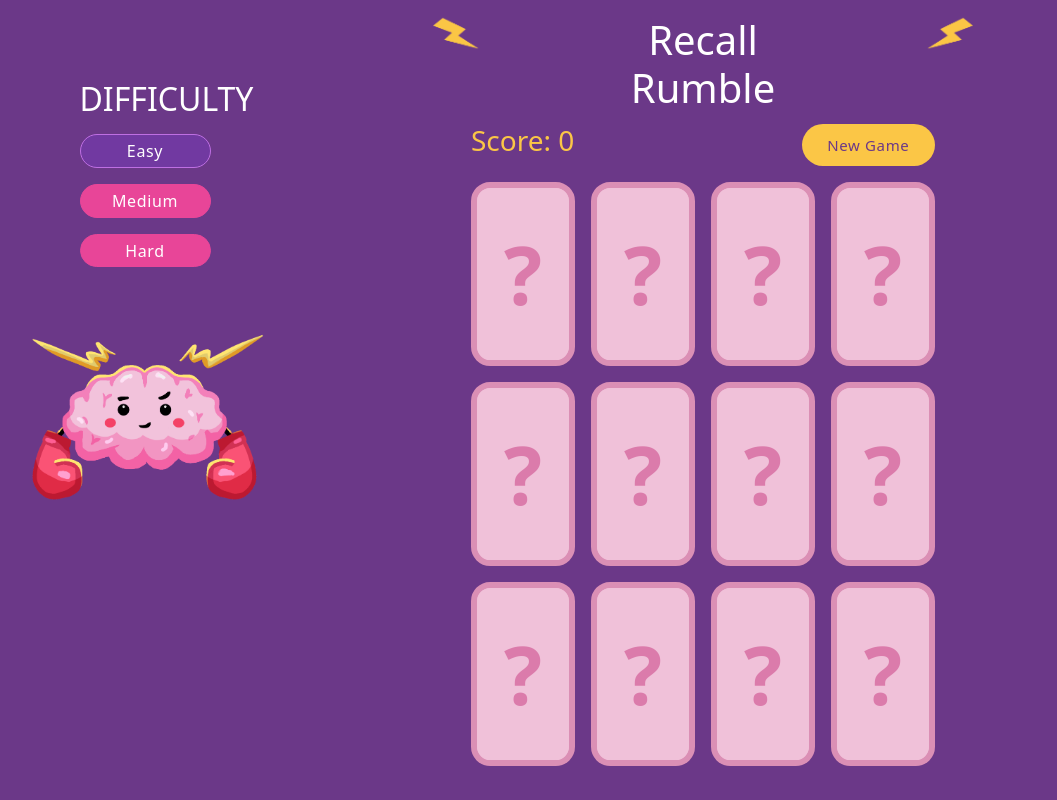
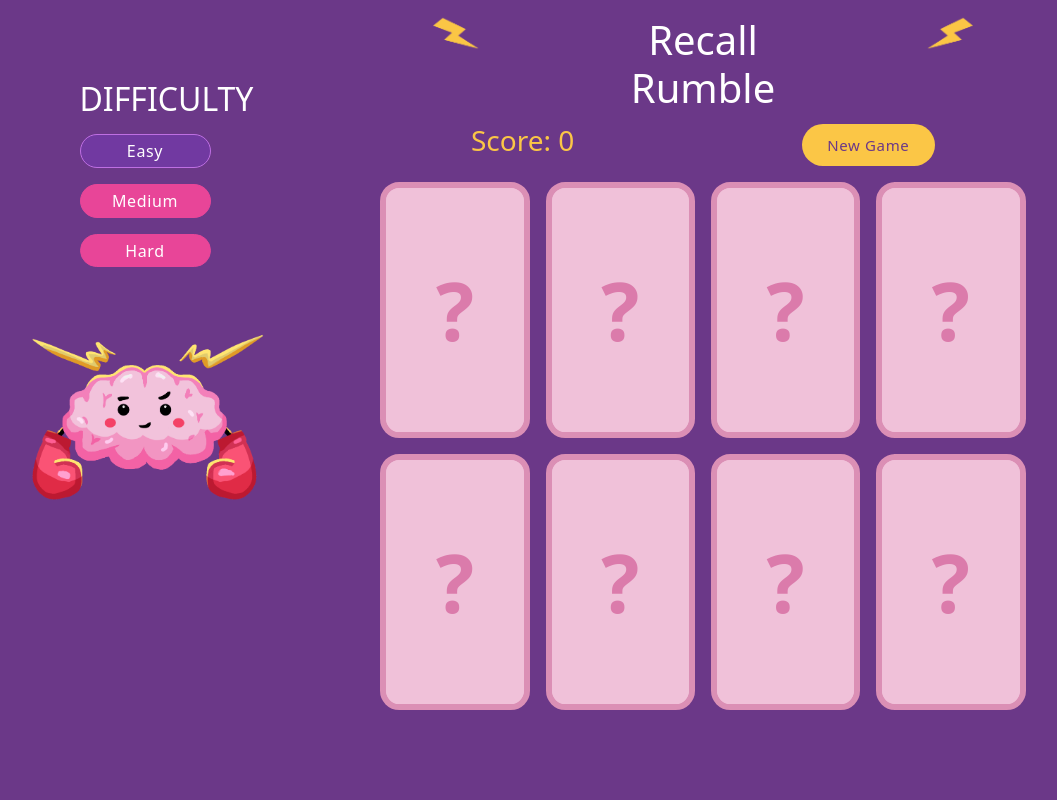
Before and after one commit to TaigaTi/Recall-Rumble, a plain HTML site: page index.html in a window 1280 px wide. Shown: the whole page, without its empty margins (123-1180 px from the left). Drawn offline with nearby package versions, Linux system fonts and the light colour scheme.

Commit message:
added game mode functionality and restructured code

```diff
--- /dev/null
+++ b/gameState.js
@@ -0,0 +1,74 @@
+// Pick a game mode
+function setGameMode(gameModes, gameMode, renderCards, resetScore) {
+  let modeButtons = [];
+
+  for (let mode of gameModes.keys()) {
+    modeButtons.push(document.getElementById(mode));
+  }
+
+  // Set the initial game mode
+  for (let button of modeButtons) {
+    if (button.id == gameMode) {
+      button.classList.add("current-game-mode");
+    }
+  }
+
+  // Check for game mode changes
+  for (let button of modeButtons) {
+    button.addEventListener("click", function () {
+      button.classList.add("current-game-mode");
+      resetScore();
+      printScore(0);
+      resetButtons(modeButtons, button);
+      gameMode = button.id;
+      renderCards(gameMode);
+    });
+  }
+  return gameMode;
+}
+
+// Start a new game
+function newGame(resetCards, gameMode, resetScore, renderCards) {
+  let newGame = document.getElementsByClassName("new-button");
+
+  newGame[0].addEventListener("click", function () {
+    resetCards();
+
+    // Reset score
+    let score = resetScore();
+    printScore(score);
+
+    // Remove old cards
+    setTimeout(function () {
+      renderCards(gameMode);
+    }, 500);
+  });
+}
+
+// Handle game over
+function gameOver(isGameOver, gameMode, gameModes) {
+  let faceUp = document.getElementsByClassName("card-flipped");
+
+  if (faceUp.length == gameModes.get(gameMode) && !isGameOver) {
+    setTimeout(function () {
+      alert("You win!");
+    }, 500);
+
+    isGameOver = true;
+  }
+}
+
+// Reset button colours if not selected
+function resetButtons(modeButtons, selected) {
+  for (let button of modeButtons) {
+    if (selected != button) {
+      button.classList.remove("current-game-mode");
+    }
+  }
+}
+
+// Output current score to the screen
+function printScore(score) {
+  let scoreDiv = document.getElementById("score").getElementsByTagName("h3");
+  scoreDiv[0].textContent = "Score: " + score;
+}
--- a/index.css
+++ b/index.css
@@ -128,12 +128,17 @@ font-weight: bolder;
 }
 
 .fruits {
-  width: 90%;
+  max-height: 99%;
+  max-width: 98%;
 }
 
 .current-game-mode {
   background-color: #7139a1;
   border: 1px solid rgb(190, 111, 226);
+}
+
+.board {
+  width: 95%;
 }
 
 @media only screen and (max-width: 600px) {
@@ -149,4 +154,9 @@ font-weight: bolder;
   .card {
     height: 17vh;
   }
+
+  .board {
+    width: auto;
+  }
+
 }
--- a/index.html
+++ b/index.html
@@ -12,6 +12,8 @@
     />
     <link rel="stylesheet" href="index.css" />
     <script src="index.js"></script>
+    <script src="renderModes.js"></script>
+    <script src="gameState.js"></script>
   </head>
 
   <body style="background-color: #6b3888">
@@ -98,7 +100,7 @@
 
             <!-- Score -->
             <div class="row pt-1">
-              <div class="col score" id = "score">
+              <div class="col score" id="score">
                 <h3>Score:</h3>
               </div>
               <div class="col d-flex justify-content-end">
@@ -106,117 +108,14 @@
               </div>
             </div>
 
-            <div class="container">
+            <div class="container d-flex justify-content-center">
               <!-- Board -->
               <div class="row board d-flex pt-3 justify-content-center">
-                <div class="col order-1 order-md-2">
-                  <!-- Row 1 -->
-                  <div class="row row1 d-flex justify-content-center">
-                    <div class="col-3 col-md-2 gb-3 gx-2 gx-md-3 mb-2 mb-md-3 text-center">
-                      <div class="card">
-                        <div class="card-inner">
-                          <div class="card-face card-front">?</div>
-
-                        </div>
-                      </div>
-                    </div>
-                    <div class="col-3 col-md-2 gb-3 gx-2 gx-md-3 mb-2 mb-md-3 text-center">
-                      <div class="card">
-                        <div class="card-inner">
-                          <div class="card-face card-front">?</div>
-
-                        </div>
-                      </div>
-                    </div>
-                    <div class="col-3 col-md-2 gb-3 gx-2 gx-md-3 mb-2 mb-md-3 text-center">
-                      <div class="card">
-                        <div class="card-inner">
-                          <div class="card-face card-front">?</div>
-
-                        </div>
-                      </div>
-                    </div>
-                    <div class="col-3 col-md-2 gb-3 gx-2 gx-md-3 mb-2 mb-md-3 text-center">
-                      <div class="card">
-                        <div class="card-inner">
-                          <div class="card-face card-front">?</div>
-
-                        </div>
-                      </div>
-                    </div>
-                  </div>
-
-                  <!-- Row 2 -->
-                  <div class="row row2 d-flex justify-content-center">
-                    <div class="col-3 col-md-2 gb-3 gx-2 gx-md-3 mb-2 mb-md-3 text-center">
-                      <div class="card">
-                        <div class="card-inner">
-                          <div class="card-face card-front">?</div>
-
-                        </div>
-                      </div>
-                    </div>
-                    <div class="col-3 col-md-2 gb-3 gx-2 gx-md-3 mb-2 mb-md-3 text-center">
-                      <div class="card">
-                        <div class="card-inner">
-                          <div class="card-face card-front">?</div>
-
-                        </div>
-                      </div>
-                    </div>
-                    <div class="col-3 col-md-2 gb-3 gx-2 gx-md-3 mb-2 mb-md-3 text-center">
-                      <div class="card">
-                        <div class="card-inner">
-                          <div class="card-face card-front">?</div>
-
-                        </div>
-                      </div>
-                    </div>
-                    <div class="col-3 col-md-2 gb-3 gx-2 gx-md-3 mb-2 mb-md-3 text-center">
-                      <div class="card">
-                        <div class="card-inner">
-                          <div class="card-face card-front">?</div>
-
-                        </div>
-                      </div>
-                    </div>
-                  </div>
-
-                  <!-- Row 3 -->
-                  <div class="row row3 d-flex justify-content-center">
-                    <div class="col-3 col-md-2 gb-3 gx-2 gx-md-3 mb-2 mb-md-3 text-center">
-                      <div class="card">
-                        <div class="card-inner">
-                          <div class="card-face card-front">?</div>
-
-                        </div>
-                      </div>
-                    </div>
-                    <div class="col-3 col-md-2 gb-3 gx-2 gx-md-3 mb-2 mb-md-3 text-center">
-                      <div class="card">
-                        <div class="card-inner">
-                          <div class="card-face card-front">?</div>
-
-                        </div>
-                      </div>
-                    </div>
-                    <div class="col-3 col-md-2 gb-3 gx-2 gx-md-3 mb-2 mb-md-3 text-center">
-                      <div class="card">
-                        <div class="card-inner">
-                          <div class="card-face card-front">?</div>
-
-                        </div>
-                      </div>
-                    </div>
-                    <div class="col-3 col-md-2 gb-3 gx-2 gx-md-3 mb-2 mb-md-3 text-center">
-                      <div class="card">
-                        <div class="card-inner">
-                          <div class="card-face card-front">?</div>
-
-                        </div>
-                      </div>
-                    </div>
-                  </div>
+                <div class="col card-rows order-1 order-md-2 d-flexjustify-content-center">
+                  <div class="row row1 d-flex justify-content-center"></div>
+                  <div class="row row2 d-flex justify-content-center"></div>
+                  <div class="row row3 d-flex justify-content-center"></div>
+                  <div class="row row4 d-flex justify-content-center"></div>
                 </div>
               </div>
             </div>
--- a/index.js
+++ b/index.js
@@ -1,65 +1,92 @@
 document.addEventListener("DOMContentLoaded", function () {
   let cards = document.getElementsByClassName("card");
+  let isMobile = window.innerWidth < 600 ? true : false;
+  let isGameOver = false;
+  let gameMode = "easy";
   let flipped = [];
   let score = 0;
-  let isGameOver = false;
-  let gameMode = "easy";
+
   const gameModes = new Map();
 
-  gameModes.set("easy", 9);
+  gameModes.set("easy", 8);
   gameModes.set("medium", 12);
   gameModes.set("hard", 16);
 
-  // Pick a game mode
-  function setGameMode() {
-    let modeButtons = [];
+  // Add event listener for window resize
+  window.addEventListener("resize", function () {
+     isMobile = window.innerWidth < 600 ? true : false;
+  });
 
-    for (let mode of gameModes.keys()) {
-      modeButtons.push(document.getElementById(mode));
-    }
-
-    // Set the initial game mode
-    for (let button of modeButtons) {
-      if (button.id == gameMode) {
-        button.classList.add("current-game-mode");
-      }
-    }
-
-    // Check for game mode changes
-    for (let button of modeButtons) {
-      button.addEventListener("click", function () {
-        button.classList.add("current-game-mode");
-        resetButtons(modeButtons, button);
-        gameMode = button.id;
-        renderCards();
-      });
+  function removeEventListeners() {
+    for (let card of cards) {
+      card.removeEventListener("click", flipCard);
     }
   }
 
-  // Reset button colours if not selected
-  function resetButtons(modeButtons, selected) {
-    for (let button of modeButtons) {
-      if (selected != button) {
-        button.classList.remove("current-game-mode");
-      }
-    }
-  }
-
-  function renderCards() {
+  function renderCards(gameMode) {
     let numberOfCards = gameModes.get(gameMode);
 
-    numberOfCards ? console.log(numberOfCards) : console.log("no number set");
-  }
+    let container = document.querySelector(".card-rows");
+    let cardRows = [];
+    let numberOfRows = 2;
 
-  // Output current score to the screen
-  function printScore() {
-    let scoreDiv = document.getElementById("score").getElementsByTagName("h3");
-    scoreDiv[0].textContent = "Score: " + score;
+    gameMode == "easy" ? (numberOfRows = 2) : "";
+    gameMode == "medium" ? (numberOfRows = 3) : "";
+    gameMode == "hard" ? (numberOfRows = 4) : "";
+
+    let numberOfCols = numberOfCards / numberOfRows;
+
+    // Remove existing cards
+    container.innerHTML = "";
+    removeEventListeners();
+
+    for (let i = 0; i < numberOfRows; i++) {
+      cardRows[i] = document.createElement("div");
+
+      // Create new cards based on the selected game mode
+      for (let j = 0; j < numberOfCols; j++) {
+        let cardColumn = document.createElement("div");
+
+        let card = document.createElement("div");
+        card.classList.add("card");
+
+        let cardInner = document.createElement("div");
+        cardInner.classList.add("card-inner");
+
+        let cardFront = document.createElement("div");
+        cardFront.classList.add("card-face", "card-front");
+        cardFront.textContent = "?";
+
+        cardInner.appendChild(cardFront);
+        card.appendChild(cardInner);
+        cardColumn.appendChild(card);
+        cardRows[i].appendChild(cardColumn);
+        container.appendChild(cardRows[i]);
+
+        // Add column styles depending on game mode
+        gameMode == "easy" ? renderEasy(cardColumn, card, isMobile) : "";
+        gameMode == "medium" ? renderMedium(cardColumn, card, isMobile) : "";
+        gameMode == "hard" ? renderHard(cardColumn, card, isMobile) : "";
+      }
+      renderRows(cardRows[i]);
+    }
+
+    // Populate the board with new card images
+    populateBoard(gameModes.get(gameMode));
+
+    let fruits = document.getElementsByClassName("fruits");
+    for (let fruit of fruits) {
+      gameMode == "hard" ? fruit.style.margin = "-1vw 0vw 0vw 0vw": "";
+      gameMode == "hard" && isMobile ? fruit.style.margin = "-10vw 0vw 0vw 0vw": "";
+    }
+
+    // Re-add event listeners for flipping cards
+    flipCard(gameMode);
   }
 
   // Populate the back of the cards with images
-  function populateBoard() {
-    let cardsFront = document.getElementsByClassName("card-inner");
+  function populateBoard(numberOfCards) {
+    let cards = document.getElementsByClassName("card-inner");
     let images = [
       "images/apple.png",
       "images/banana.png",
@@ -67,11 +94,15 @@ document.addEventListener("DOMContentLoaded", function () {
       "images/grapes.png",
       "images/orange.png",
       "images/watermelon.png",
+      "images/pineapple.png",
+      "images/strawberry.png",
     ];
+
+    images = images.slice(0, numberOfCards / 2);
 
     let imageCounts = {};
 
-    for (let card of cardsFront) {
+    for (let card of cards) {
       let img = document.createElement("img");
       let randomImage = getRandomImage(images, imageCounts);
 
@@ -99,7 +130,7 @@ document.addEventListener("DOMContentLoaded", function () {
   }
 
   // Flip a card when selected
-  function flipCard() {
+  function flipCard(gameMode) {
     for (let card of cards) {
       card.addEventListener("click", function () {
         // Flip a card if chosen
@@ -115,7 +146,7 @@ document.addEventListener("DOMContentLoaded", function () {
           if (score > 0) {
             score -= 1;
           }
-          printScore();
+          printScore(score);
 
           setTimeout(function () {
             card1.classList.remove("card-flipped");
@@ -128,7 +159,7 @@ document.addEventListener("DOMContentLoaded", function () {
           const card1 = flipped[0];
           const card2 = flipped[1];
           score += 5;
-          printScore();
+          printScore(score);
 
           card1.removeEventListener("click", flipCard);
           card2.removeEventListener("click", flipCard);
@@ -139,7 +170,7 @@ document.addEventListener("DOMContentLoaded", function () {
           flipped.length = 0;
         }
 
-        gameOver();
+        gameOver(isGameOver, gameMode, gameModes);
       });
     }
   }
@@ -165,48 +196,14 @@ document.addEventListener("DOMContentLoaded", function () {
     }
   }
 
-  function newGame() {
-    let newGame = document.getElementsByClassName("new-button");
-    let cards = document.getElementsByClassName("card-inner");
-
-    newGame[0].addEventListener("click", function () {
-      resetCards();
-
-      // Reset score
-      score = 0;
-      printScore();
-
-      // Remove old card images
-      setTimeout(function () {
-        for (let i = 0; i < cards.length; i++) {
-          let imgElement = cards[i].querySelector("img");
-          if (imgElement) {
-            cards[i].removeChild(imgElement);
-          }
-        }
-
-        // Populate new board after removing child images
-        populateBoard();
-      }, 500);
-    });
+  function resetScore() {
+    score = 0;
+    return score;
   }
 
-  function gameOver() {
-    let faceUp = document.getElementsByClassName("card-flipped");
-
-    if (faceUp.length == cards.length && !isGameOver) {
-      setTimeout(function () {
-        alert("You win!");
-      }, 500);
-
-      isGameOver = true;
-    }
-  }
-
-  setGameMode();
-  renderCards();
-  printScore();
-  populateBoard();
-  flipCard();
-  newGame();
+  gameMode = setGameMode(gameModes, gameMode, renderCards, resetScore);
+  renderCards(gameMode);
+  printScore(score);
+  flipCard(gameMode);
+  newGame(resetCards, gameMode, resetScore, renderCards);
 });
--- /dev/null
+++ b/renderModes.js
@@ -0,0 +1,65 @@
+function renderEasy(cardColumn, card, isMobile) {
+  cardColumn.classList.add(
+    "col-3",
+    "col-md-3",
+    "gb-3",
+    "gx-2",
+    "gx-md-3",
+    "mb-2",
+    "mb-md-3",
+    "text-center"
+  );
+
+  !isMobile ? (card.style.height = "32vh") : "";
+}
+
+function renderMedium(cardColumn, card, isMobile) {
+  cardColumn.classList.add(
+    "col-3",
+    "col-md-3",
+    "gb-3",
+    "gx-2",
+    "gx-md-1",
+    "mb-2",
+    "mb-md-3",
+    "text-center"
+  );
+
+  !isMobile ? (card.style.height = "22vh") : "";
+  !isMobile ? (card.style.width = "20vh") : "";
+  !isMobile ? (cardColumn.style.width = "22vh") : "";
+  !isMobile ? (cardColumn.style.height = "22vh") : "";
+}
+
+function renderHard(cardColumn, card, isMobile) {
+  cardColumn.classList.add(
+    "col-3",
+    "col-md-3",
+    "gb-3",
+    "gx-0",
+    "gx-md-0",
+    "mb-2",
+    "mb-md-2",
+    "text-center"
+  );
+
+  function hardDesktopRender() {
+    card.style.height = "99%";
+    card.style.width = "90%";
+    cardColumn.style.width = "20vh";
+    cardColumn.style.height = "18vh";
+  }
+
+  function hardMobileRender() {
+    card.style.height = "99%";
+    card.style.width = "90%";
+    cardColumn.style.width = "10vh";
+    cardColumn.style.height = "13vh";
+  }
+
+  !isMobile ? hardDesktopRender() : hardMobileRender();
+}
+
+function renderRows(cardRow) {
+  cardRow.classList.add("row", "row1", "d-flex", "justify-content-center");
+}
```
Also changed, not shown: images/pineapple.png (added), images/strawberry.png (added).
